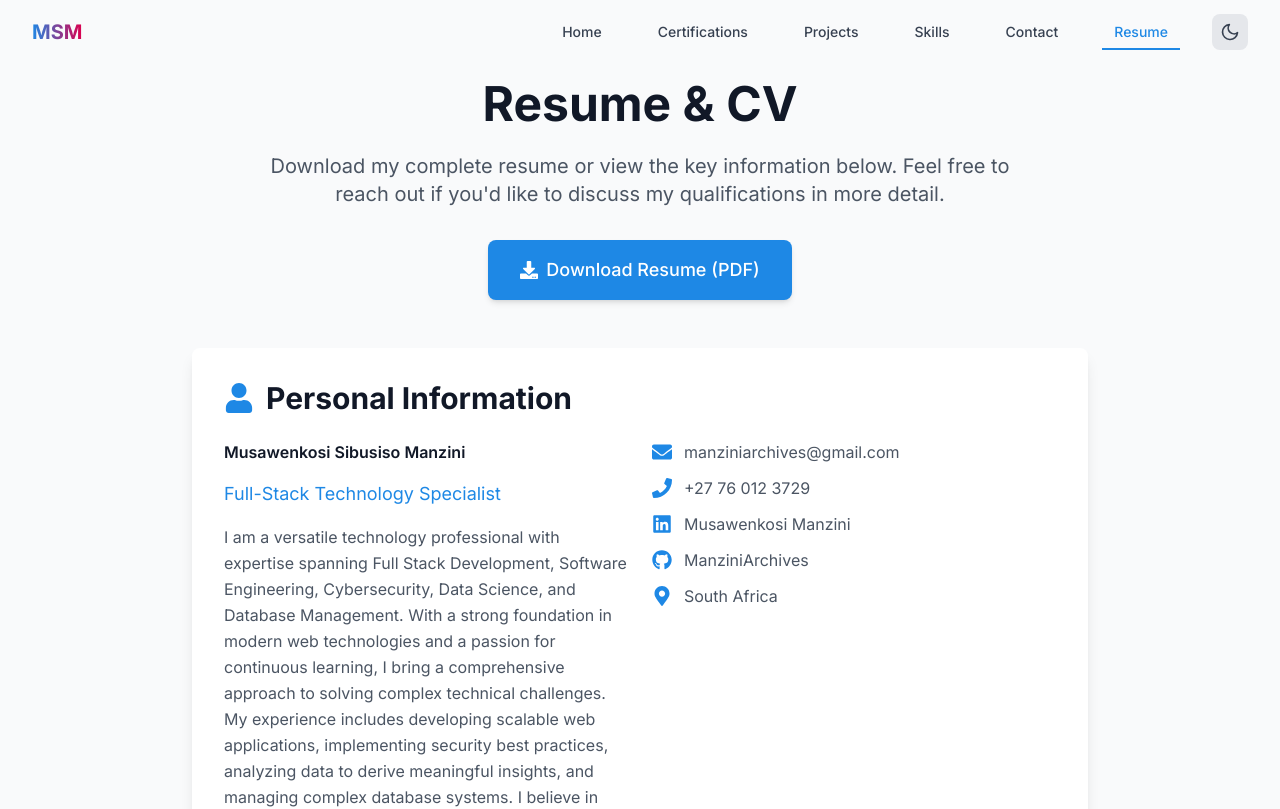
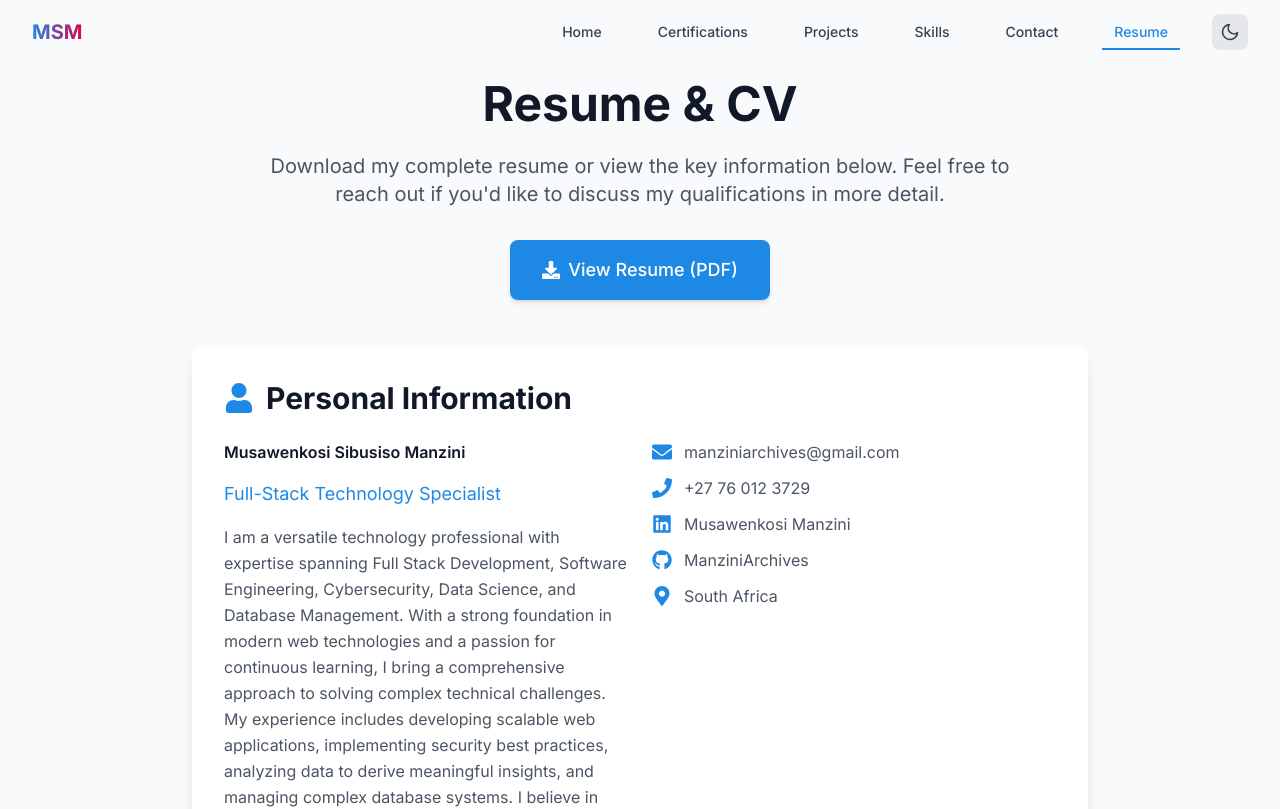
Before and after one commit to ManziniArchives/My_Portfolio, a Next.js app: page /resume in a window 1280 px wide. Shown: the top 809 px of the page. Built offline with nearby package versions, Linux system fonts and the light colour scheme.

Commit message:
Auto-commit: Agent tool execution

```diff
--- a/src/app/resume/page.tsx
+++ b/src/app/resume/page.tsx
@@ -55,12 +55,12 @@ export default function Resume() {
 
           <Button
             href={resumeUrl}
-            download="Musawenkosi-Manzini-Resume.pdf"
+            target="_blank"
             variant="primary"
             className="inline-flex items-center text-lg px-8 py-4"
           >
             <FaDownload className="mr-2" />
-            Download Resume (PDF)
+            View Resume (PDF)
           </Button>
         </motion.div>
 
```
